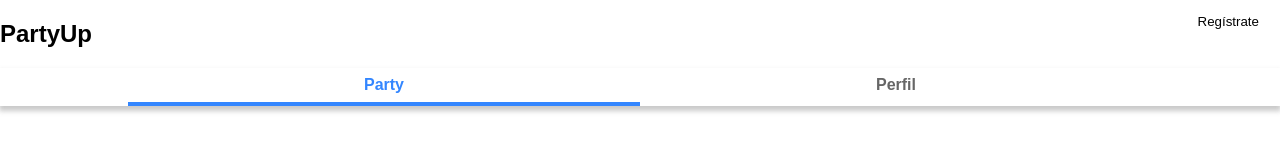
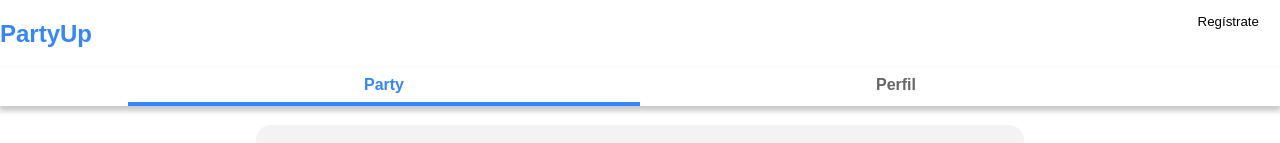
Before and after one commit to eliAgirre/Partyup-ts, an Angular app: page / in a window 1280 px wide. Shown: the top 143 px of the page. Built offline with nearby package versions, Linux system fonts and the light colour scheme.

Commit message:
change style

```diff
--- a/src/app/core/header/header.component.html
+++ b/src/app/core/header/header.component.html
@@ -1,4 +1,4 @@
 <section class="section-header">
-  <h2 class="section_title">PartyUp</h2>
+  <h2 class="section_title" style="color:#3386ff">PartyUp</h2>
   <button class="header_auth">Regístrate</button>
 </section>
--- a/src/app/dashboard/dashboard.component.css
+++ b/src/app/dashboard/dashboard.component.css
@@ -1,5 +1,5 @@
 .party {
-  background-color: #fff;
+  background-color: rgb(243, 243, 243);
   color: #666;
   position: relative;
   border-radius: 15px;
--- a/src/styles.css
+++ b/src/styles.css
@@ -3,11 +3,13 @@
   font-family: 'Robot', sans-serif;
 }
 
+
 body {
   margin: 0;
   height: 100%;
   width: 100%;
-  background-color: white;
+  /**background-color: white;
+  background-color: #ddd;*/
 }
 
 a, div, section, article, aside, header, footer {
@@ -16,8 +18,6 @@ a, div, section, article, aside, header, footer {
   padding: 0;
 }
 
-
-
 ul, li {
   margin: 0;
   padding: 0;
```
